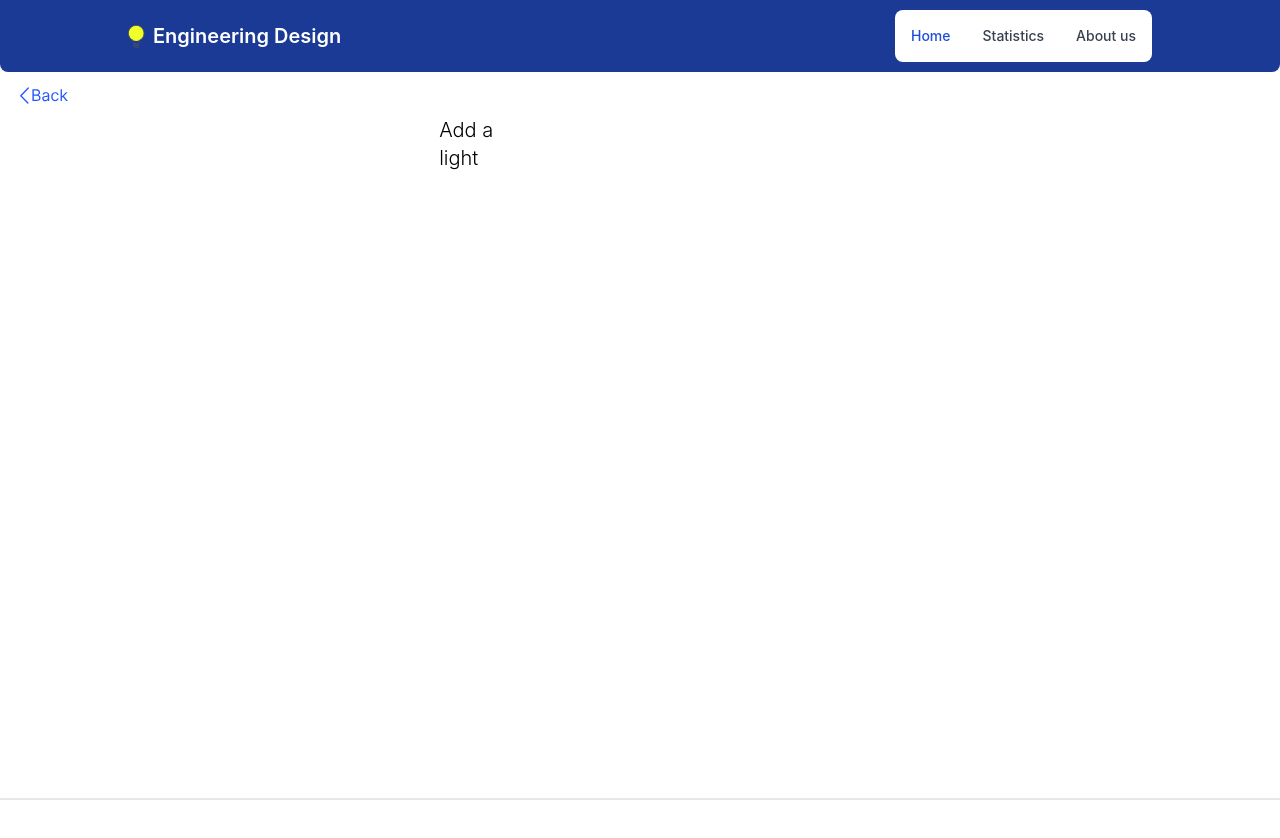
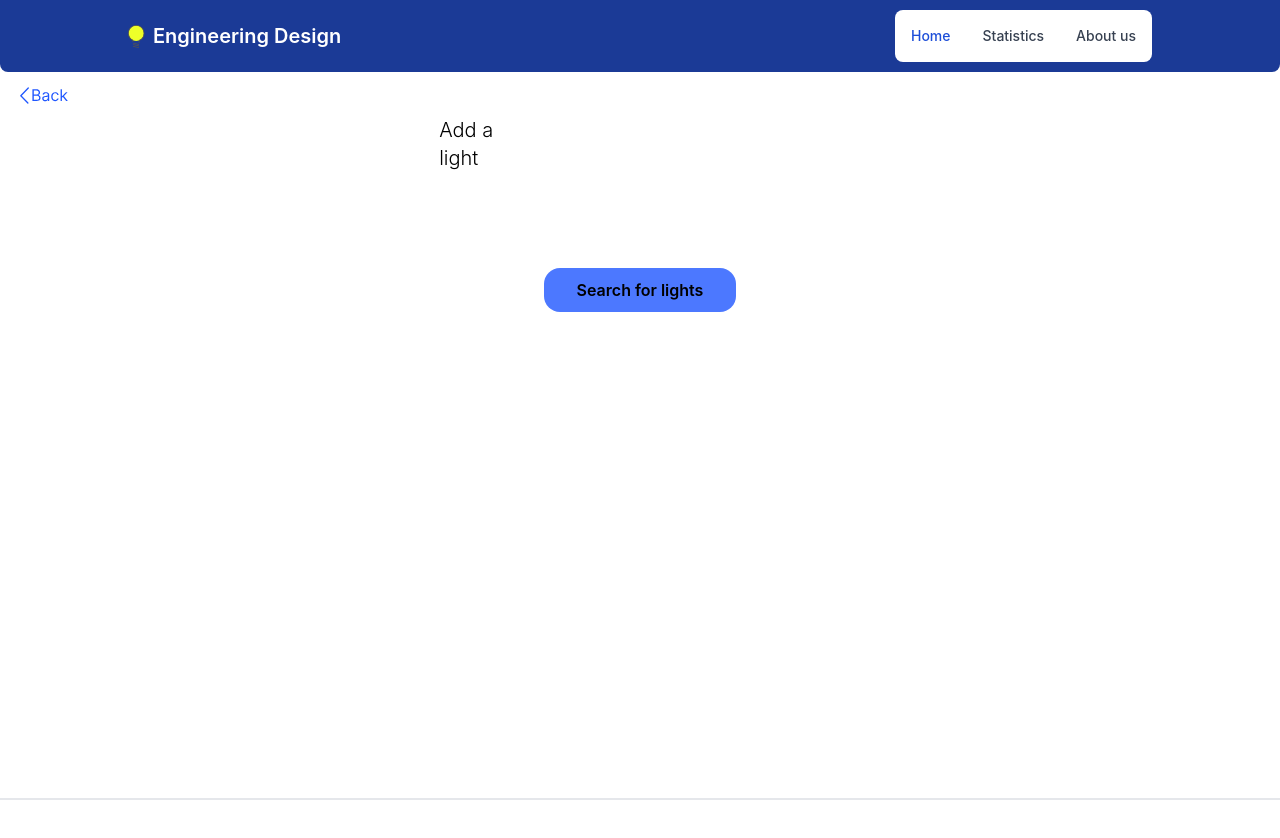
Before and after one commit to Loekstars/Engineering-Design-App, a React (Create React App) app in the folder engineering-design-app/: page /addlight in a window 1280 px wide. Shown: the top 838 px of the page. Built offline with nearby package versions, Linux system fonts and the light colour scheme.

Commit message:
Update AddLight.jsx

```diff
--- a/engineering-design-app/src/pages/AddLight.jsx
+++ b/engineering-design-app/src/pages/AddLight.jsx
@@ -1,6 +1,22 @@
 import React from 'react'
 
 const AddLight = () => {
+
+  function showBanner() {
+    //get banner by htmlid
+    var banner = document.getElementById("banner");
+    //set banner to visible
+    if (banner.style.display === "hidden") {
+      banner.style.display = "block";
+    } else {
+      banner.style.display = "hidden";
+    }
+  }
+
+  // function toggleBanner() {
+  //   showBanner(!banner);
+  // }
+
   return (
     <div className='App'>
         <div classname="back-button">
@@ -20,11 +36,20 @@ const AddLight = () => {
         <div class="container mx-auto align-center">
             <div class='flex flex-col items-center pt-8 h-screen'>
                 <div id='Information' class='flex flex-col w-3/4 md:w-2/5 items-center'>
-                    <div class="pt-3 font-light w-full text-xl text-left pl-1 pr-1">
+                    <div class="pt-3 pb-24 font-light w-full text-xl text-left pl-1 pr-1">
                         <div class="w-24">
                             Add a light
                         </div>
                     </div>
+                </div>
+                <button class="rounded-2xl w-48 h-14 bg-widget-blue/80 p-2 bottom-2 z-50 font-semibold">
+                  Search for lights
+                </button>
+                {/* //TODO : Make the banner appear when the user clicks on the button */}
+                <div class="items-center justify-center w-full h-full pt-24">
+                  <div classname="banner" class="hidden p-4 mb-4 text-sm text-blue-700 bg-blue-100 rounded-lg dark:bg-blue-200 dark:text-blue-800">
+                    <span class="font-medium">Warning!</span> No lights found in the area!
+                  </div>
                 </div>
             </div>
         </div>
```
